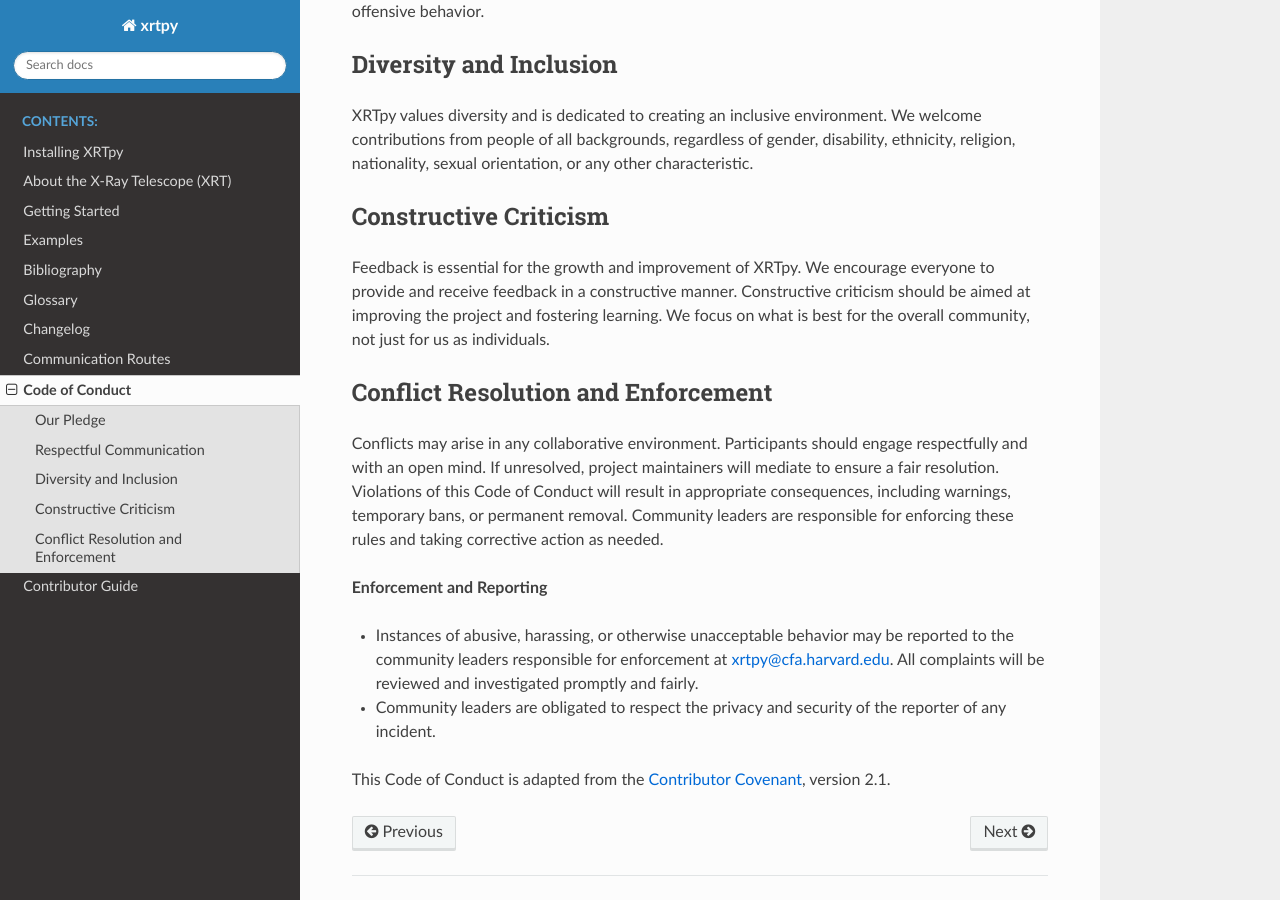
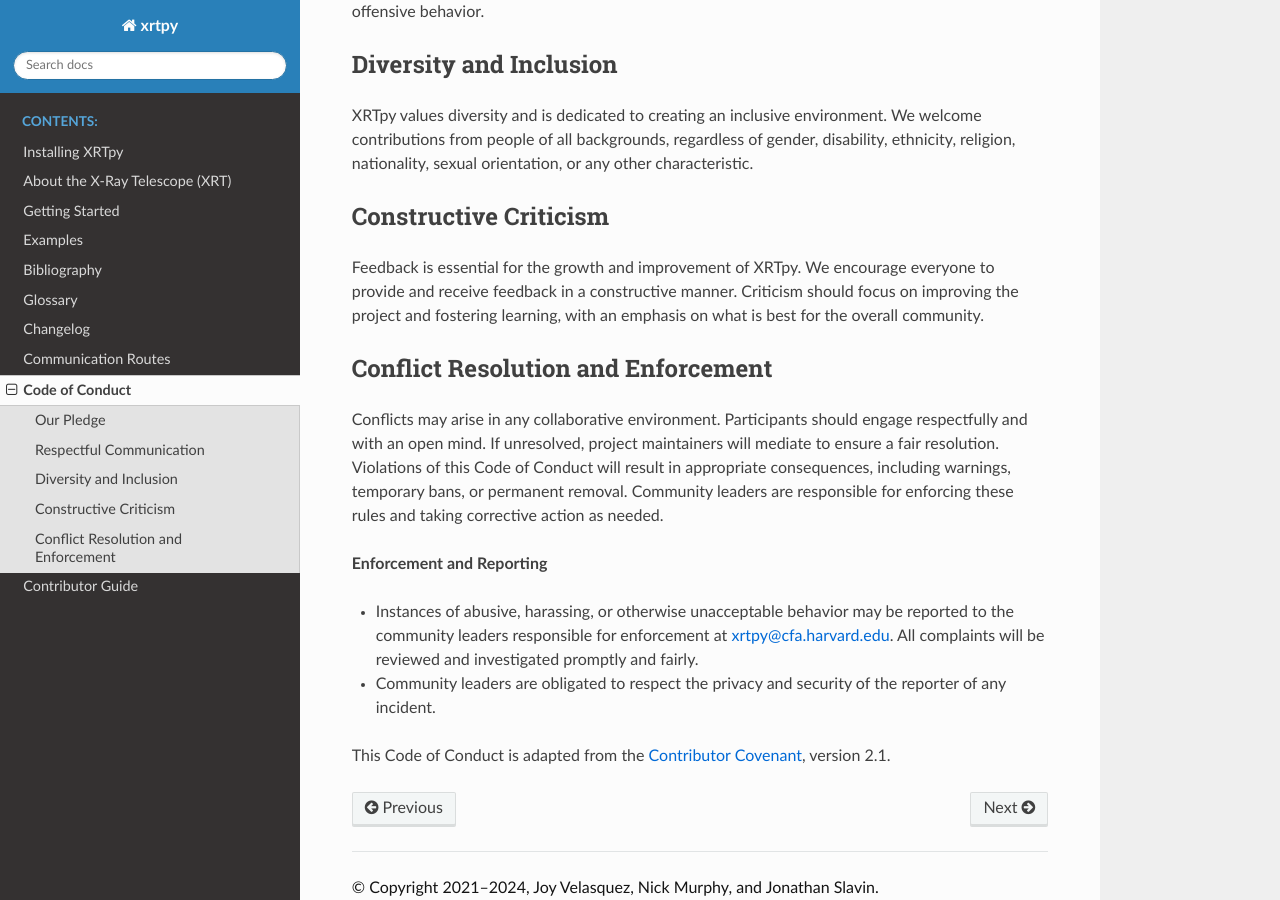
Before and after one commit to HinodeXRT/xrtpy, a Sphinx documentation site: the page built from docs/CODE_OF_CONDUCT.rst, in a window 1280 px wide and 900 px high, scrolled down 536 px. Built offline with Sphinx 7.4.7 and the Read the Docs theme 2.0.0, drawn with Linux system fonts in a browser that asks for light colours; pages that are not in the unit, such as notebooks, are missing from menus.

Commit message:
Minor text edits

```diff
--- a/docs/CODE_OF_CONDUCT.rst
+++ b/docs/CODE_OF_CONDUCT.rst
@@ -30,7 +30,7 @@
 Constructive Criticism
 =========================
 Feedback is essential for the growth and improvement of XRTpy. We encourage everyone to provide and receive feedback in a constructive manner.
-Constructive criticism should be aimed at improving the project and fostering learning. We focus on what is best for the overall community, not just for us as individuals.
+Criticism should focus on improving the project and fostering learning, with an emphasis on what is best for the overall community.
 
 Conflict Resolution and Enforcement
 =====================================
@@ -44,6 +44,7 @@
 - Instances of abusive, harassing, or otherwise unacceptable behavior may be reported to the community leaders responsible for enforcement at xrtpy@cfa.harvard.edu. All complaints will be reviewed and investigated promptly and fairly.
 - Community leaders are obligated to respect the privacy and security of the reporter of any incident.
 
+
 This Code of Conduct is adapted from the `Contributor Covenant`_, version 2.1.
 
 .. _Contributor Covenant : https://www.contributor-covenant.org/version/2/1/code_of_conduct.html
```
